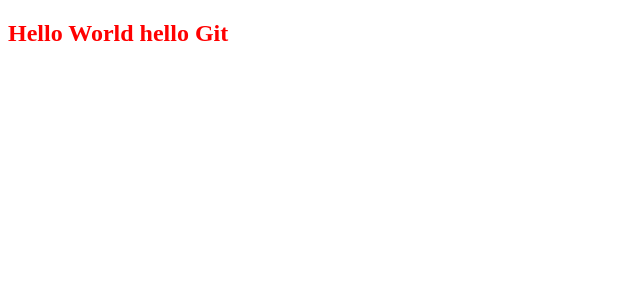
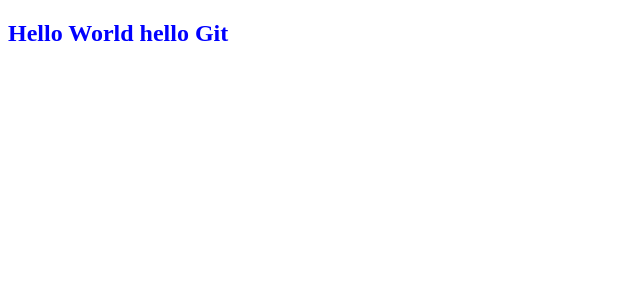
Before and after one commit to kms9708/clone-x-fronted, a Vue app: page / in a window 1280 px wide. Shown: the top 300 px of the page, without its empty margins (0-640 px from the left). Built offline with nearby package versions, Linux system fonts and the light colour scheme.

Commit message:
closed #2

```diff
--- a/src/App.vue
+++ b/src/App.vue
@@ -1,5 +1,5 @@
 <template>
-<h2 style="color: red;">Hello World hello Git</h2>
+<h2 style="color: blue;">Hello World hello Git</h2>
 </template>
 
 <script>
```
